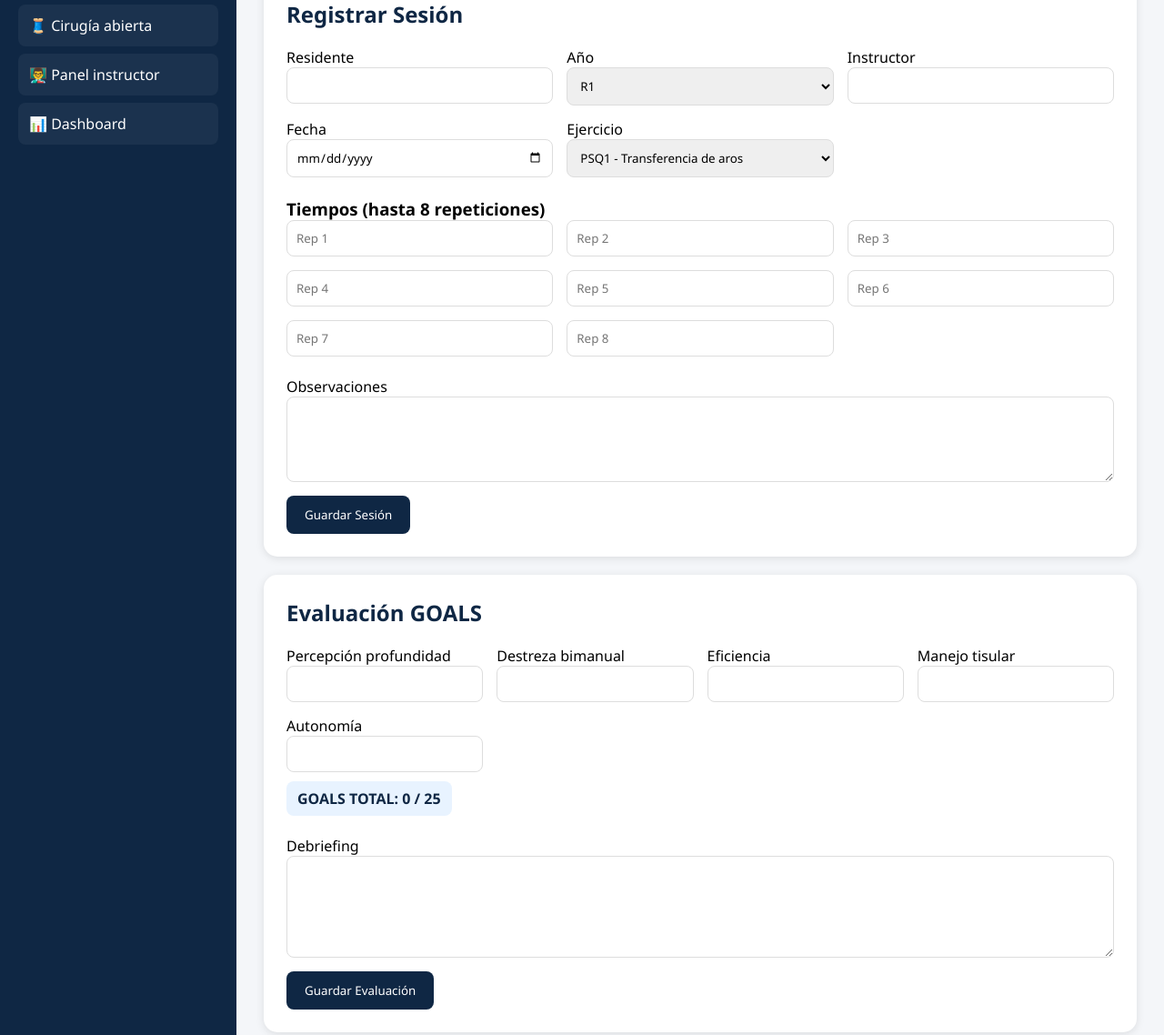
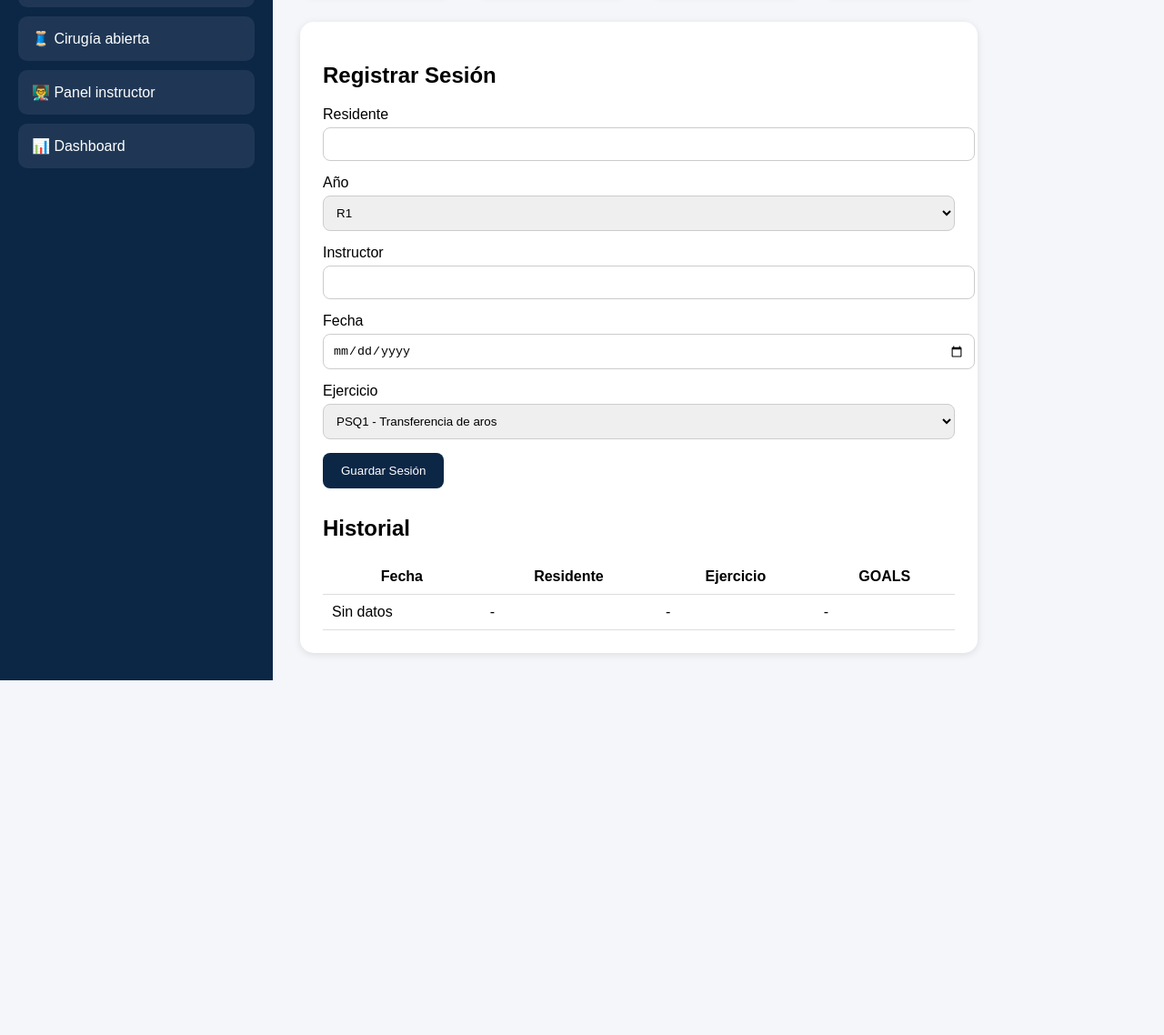
Before and after one commit to belu2026/bitacora-simulacion-samic, a plain HTML site: page index.html in a window 1280 px wide. Shown: the part 316-1454 px from the top of the page at 91% size. After the commit the page ends 1064 px from the top, so only its background shows below. Drawn offline with Linux system fonts and the light colour scheme.

Commit message:
Reemplazar index limpio

```diff
--- a/index.html
+++ b/index.html
@@ -5,23 +5,20 @@
 <meta name="viewport" content="width=device-width, initial-scale=1.0">
 <title>Bitácora SAMIC</title>
 
+<link rel="stylesheet" href="style.css">
+
 <style>
-*{
+body{
     margin:0;
-padding:0;
-box-sizing:border-box;
-font-family:Segoe UI, sans-serif;
-}
-
-body{
+    font-family:Arial, sans-serif;
     background:#f4f6f9;
     display:flex;
-min-height:100vh;
 }
 
 .sidebar{
     width:260px;
-background:#0f2744;
+    min-height:100vh;
+    background:#0c2646;
     color:white;
     padding:20px;
 }
@@ -31,15 +28,11 @@ margin-bottom:30px;
 }
 
 .menu-item{
-padding:12px;
-margin-bottom:8px;
-border-radius:8px;
-background:rgba(255,255,255,0.05);
+    padding:15px;
+    margin-bottom:10px;
+    background:rgba(255,255,255,0.08);
+    border-radius:10px;
     cursor:pointer;
-}
-
-.menu-item:hover{
-background:rgba(255,255,255,0.15);
 }
 
 .main{
@@ -49,7 +42,7 @@ padding:30px;
 
 .cards{
     display:grid;
-grid-template-columns:repeat(auto-fit,minmax(220px,1fr));
+    grid-template-columns:repeat(4,1fr);
     gap:20px;
     margin-bottom:30px;
 }
@@ -58,82 +51,49 @@ margin-bottom:30px;
     background:white;
     padding:20px;
     border-radius:15px;
-box-shadow:0 2px 10px rgba(0,0,0,0.1);
+    box-shadow:0 2px 8px rgba(0,0,0,0.1);
 }
 
 .metric{
-font-size:32px;
+    font-size:40px;
     font-weight:bold;
-color:#0f2744;
-margin-top:10px;
+    color:#0c2646;
 }
 
 .section{
     background:white;
     padding:25px;
     border-radius:15px;
-margin-bottom:20px;
-box-shadow:0 2px 10px rgba(0,0,0,0.1);
+    box-shadow:0 2px 8px rgba(0,0,0,0.1);
 }
 
-.section h2{
-margin-bottom:20px;
-color:#0f2744;
-}
-
-.form-grid{
-display:grid;
-grid-template-columns:repeat(auto-fit,minmax(250px,1fr));
-gap:15px;
-}
-
-input, select, textarea{
+input,select,textarea{
     width:100%;
     padding:10px;
-border:1px solid #ddd;
+    margin-top:5px;
+    margin-bottom:15px;
+    border:1px solid #ccc;
     border-radius:8px;
 }
 
 button{
-background:#0f2744;
+    background:#0c2646;
     color:white;
     border:none;
     padding:12px 20px;
     border-radius:8px;
     cursor:pointer;
-margin-top:10px;
-}
-
-button:hover{
-background:#1f4472;
 }
 
 table{
     width:100%;
     border-collapse:collapse;
+    margin-top:20px;
 }
 
-table th,
-table td{
+th,td{
+    border-bottom:1px solid #ddd;
     padding:10px;
-border-bottom:1px solid #ddd;
-text-align:left;
-}
-
-.goals-grid{
-display:grid;
-grid-template-columns:repeat(auto-fit,minmax(200px,1fr));
-gap:15px;
-}
-
-.badge{
-background:#e8f3ff;
-color:#0f2744;
-padding:8px 12px;
-border-radius:8px;
-display:inline-block;
-margin-top:10px;
-font-weight:bold;
 }
 </style>
 
@@ -159,8 +119,6 @@ font-weight:bold;
 
 <h1>Bitácora de Simulación Quirúrgica</h1>
 <p>Hospital SAMIC El Calafate</p>
-
-<br>
 
 <div class="cards">
 
@@ -190,14 +148,9 @@ font-weight:bold;
 
 <h2>Registrar Sesión</h2>
 
-<div class="form-grid">
-
-<div>
 <label>Residente</label>
 <input type="text">
-</div>
 
-<div>
 <label>Año</label>
 <select>
 <option>R1</option>
@@ -205,22 +158,15 @@ font-weight:bold;
 <option>R3</option>
 <option>R4</option>
 </select>
-</div>
 
-<div>
 <label>Instructor</label>
 <input type="text">
-</div>
 
-<div>
 <label>Fecha</label>
 <input type="date">
-</div>
 
-<div>
 <label>Ejercicio</label>
 <select>
-
 <option>PSQ1 - Transferencia de aros</option>
 <option>PSQ2 - Manipulación de aguja</option>
 <option>PSQ3 - Nudo extracorpóreo</option>
@@ -228,7 +174,6 @@ font-weight:bold;
 <option>PSQ5 - Sutura intracorpórea</option>
 <option>PSQ6 - Canulación conducto cístico</option>
 <option>PSQ7 - Eventroplastia laparoscópica</option>
-
 <option>Nudo instrumental</option>
 <option>Nudo manual</option>
 <option>Punto simple</option>
@@ -236,117 +181,33 @@ font-weight:bold;
 <option>Surgete continuo</option>
 <option>Anastomosis intestinal</option>
 <option>Anastomosis vascular</option>
+</select>
 
-</select>
-</div>
+<button id="guardarBtn">
+Guardar Sesión
+</button>
 
-</div>
-
-<br>
-
-<h3>Tiempos (hasta 8 repeticiones)</h3>
-
-<div class="form-grid">
-
-<input placeholder="Rep 1">
-<input placeholder="Rep 2">
-<input placeholder="Rep 3">
-<input placeholder="Rep 4">
-<input placeholder="Rep 5">
-<input placeholder="Rep 6">
-<input placeholder="Rep 7">
-<input placeholder="Rep 8">
-
-</div>
-
-<br>
-
-<label>Observaciones</label>
-
-<textarea rows="4"></textarea>
-
-<br>
-
-<button>Guardar Sesión</button>
-
-</div>
-
-<div class="section">
-
-<h2>Evaluación GOALS</h2>
-
-<div class="goals-grid">
-
-<div>
-<label>Percepción profundidad</label>
-<input type="number" min="1" max="5">
-</div>
-
-<div>
-<label>Destreza bimanual</label>
-<input type="number" min="1" max="5">
-</div>
-
-<div>
-<label>Eficiencia</label>
-<input type="number" min="1" max="5">
-</div>
-
-<div>
-<label>Manejo tisular</label>
-<input type="number" min="1" max="5">
-</div>
-
-<div>
-<label>Autonomía</label>
-<input type="number" min="1" max="5">
-</div>
-
-</div>
-
-<div class="badge">
-GOALS TOTAL: 0 / 25
-</div>
-
-<br><br>
-
-<label>Debriefing</label>
-
-<textarea rows="5"></textarea>
-
-<br>
-
-<button>Guardar Evaluación</button>
-
-</div>
-
-<div class="section">
-
-<h2>Historial de Sesiones</h2>
+<h2 style="margin-top:30px;">Historial</h2>
 
 <table>
 
 <thead>
-
 <tr>
 <th>Fecha</th>
 <th>Residente</th>
 <th>Ejercicio</th>
-<th>Tiempo</th>
 <th>GOALS</th>
 </tr>
-
 </thead>
 
 <tbody>
-
 <tr>
-<td>--</td>
-<td>--</td>
-<td>--</td>
-<td>--</td>
-<td>--</td>
+<td>Sin datos</td>
+<td>-</td>
+<td>-</td>
+<td>-</td>
 </tr>
+</tbody>
 
 </table>
 
@@ -357,4 +218,4 @@ GOALS TOTAL: 0 / 25
 <script src="app.js"></script>
 
 </body>
-</html>
+</html>Reemplazar index limpio
```
Lines whose indentation alone changed are shown as unchanged.
